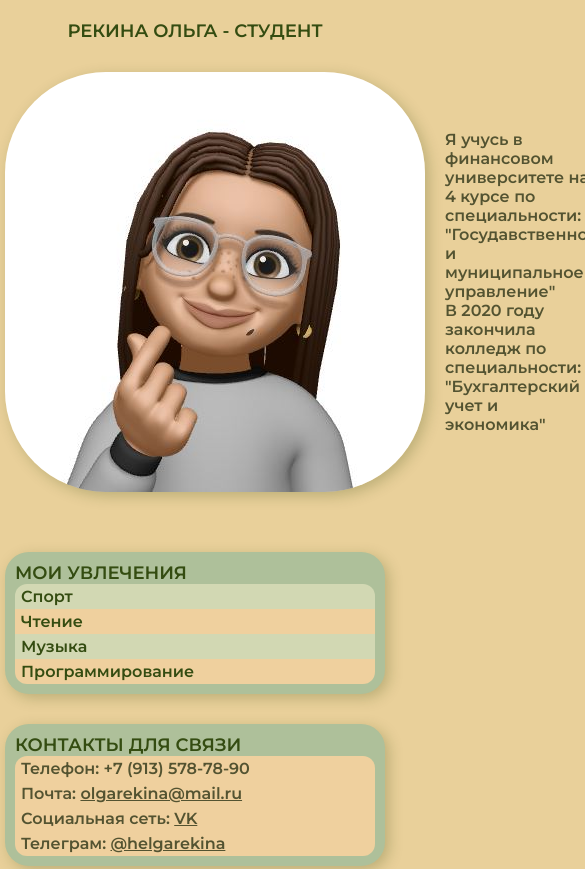
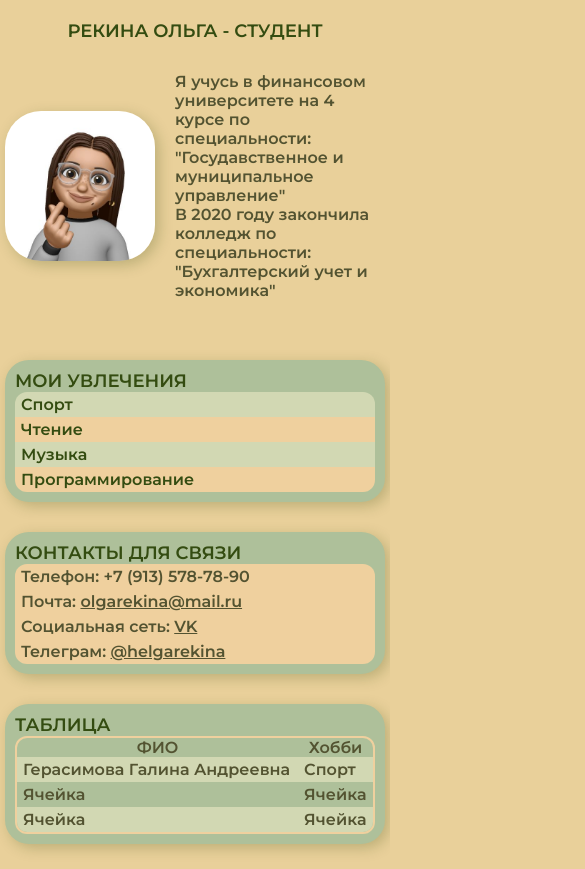
Before and after one commit to olgarekina/about, a plain HTML site: page about-2.html in a window 390 px wide. Shown: the top 869 px of the page, 585 px wide, since content can reach past the window. Drawn offline with Linux system fonts and the light colour scheme.

Commit message:
Update styles.css

```diff
--- a/styles.css
+++ b/styles.css
@@ -135,8 +135,7 @@ a:active {
     text-transform: uppercase;
   }
 
-  .avatar.jpg {
+  .avatar {
     width: 150px;
-    height: 170px;
   }
 }
```
